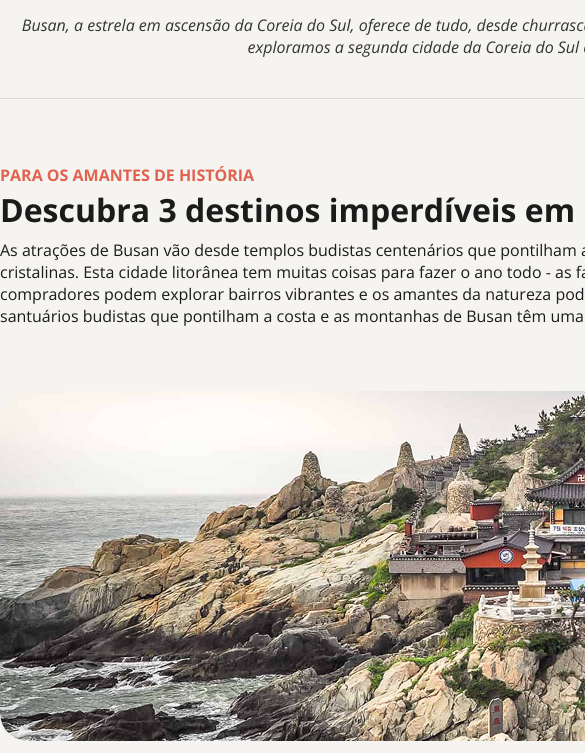
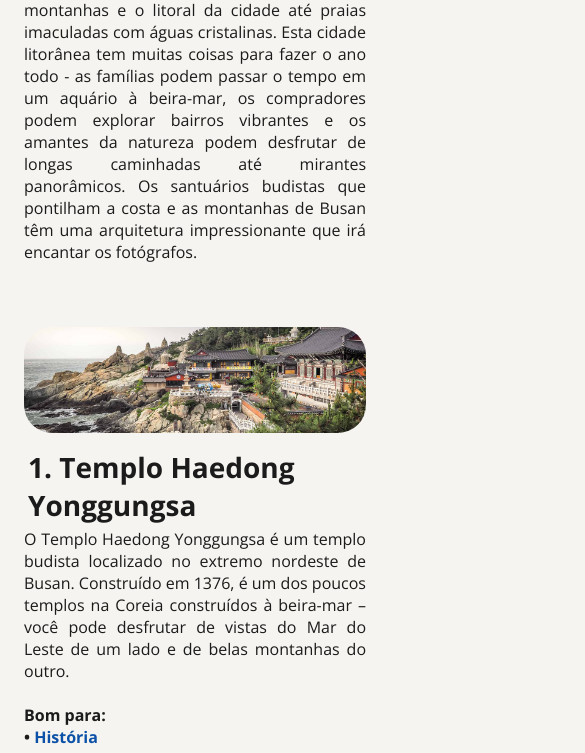
Before and after one commit to wedleypereira/locais-turisticos, a plain HTML site: page index.html in a window 390 px wide. Shown: the part 874-1627 px from the top of the page, 585 px wide, since content can reach past the window. Drawn offline with nearby package versions, Linux system fonts and the light colour scheme; a web font is replaced by a local one.

Commit message:
implementação da responsividade

```diff
--- a/index.html
+++ b/index.html
@@ -18,16 +18,17 @@
     />
   </head>
   <body>
-    <main id="page">
+    <div id="container">
+      <main>
         <section id="introduction">
           <p class="headline">Sua próxima viagem:</p>
           <h1>Conheça Busan</h1>
           <img src="./assets/img-busan.jpg" alt="Imagem da cidade de Busan" />
           <p class="legenda">
-          Busan, a estrela em ascensão da Coreia do Sul, oferece de tudo, desde
-          churrascarias de primeira linha até tradicionais barracas de comida de
-          rua. Aqui, exploramos a segunda cidade da Coreia do Sul e descobrimos
-          as suas ofertas culinárias.
+            Busan, a estrela em ascensão da Coreia do Sul, oferece de tudo,
+            desde churrascarias de primeira linha até tradicionais barracas de
+            comida de rua. Aqui, exploramos a segunda cidade da Coreia do Sul e
+            descobrimos as suas ofertas culinárias.
           </p>
         </section>
 
@@ -40,13 +41,13 @@
             <p>
               As atrações de Busan vão desde templos budistas centenários que
               pontilham as montanhas e o litoral da cidade até praias imaculadas
-            com águas cristalinas. Esta cidade litorânea tem muitas coisas para
-            fazer o ano todo - as famílias podem passar o tempo em um aquário à
-            beira-mar, os compradores podem explorar bairros vibrantes e os
-            amantes da natureza podem desfrutar de longas caminhadas até
-            mirantes panorâmicos. Os santuários budistas que pontilham a costa e
-            as montanhas de Busan têm uma arquitetura impressionante que irá
-            encantar os fotógrafos.
+              com águas cristalinas. Esta cidade litorânea tem muitas coisas
+              para fazer o ano todo - as famílias podem passar o tempo em um
+              aquário à beira-mar, os compradores podem explorar bairros
+              vibrantes e os amantes da natureza podem desfrutar de longas
+              caminhadas até mirantes panorâmicos. Os santuários budistas que
+              pontilham a costa e as montanhas de Busan têm uma arquitetura
+              impressionante que irá encantar os fotógrafos.
             </p>
           </div>
 
@@ -57,8 +58,8 @@
               <p>
                 O Templo Haedong Yonggungsa é um templo budista localizado no
                 extremo nordeste de Busan. Construído em 1376, é um dos poucos
-              templos na Coreia construídos à beira-mar – você pode desfrutar de
-              vistas do Mar do Leste de um lado e de belas montanhas do
+                templos na Coreia construídos à beira-mar – você pode desfrutar
+                de vistas do Mar do Leste de um lado e de belas montanhas do
                 outro.<br /><br />
                 <strong
                   >Bom para:<br />
@@ -72,9 +73,10 @@
               <h3>2. Templo Beomeo-sa</h3>
               <p>
                 O Templo Beomeo-sa é um dos maiores santuários da Coreia do Sul.
-              Ele está localizado no alto da borda leste da montanha Geumjeongsa
-              e fica distante da agitação da cidade. O Daeungjeon Hall do templo
-              é um exemplo bem preservado da arquitetura da Dinastia Joseon.<br /><br />
+                Ele está localizado no alto da borda leste da montanha
+                Geumjeongsa e fica distante da agitação da cidade. O Daeungjeon
+                Hall do templo é um exemplo bem preservado da arquitetura da
+                Dinastia Joseon.<br /><br />
                 <strong
                   >Bom para:<br />
                   • <span style="color: #0c51a7">História</span></strong
@@ -108,10 +110,10 @@
         <section id="final-description">
           <p>
             As melhores coisas para fazer em Busan mostram a reputação da cidade
-          como um importante porto marítimo na Ásia. Frequentemente vista como a
-          essência da Coreia do Sul, você experimentará uma atmosfera única em
-          termos de diversidade étnica e cultural, já que a cidade recebe um
-          público cosmopolita o ano todo.
+            como um importante porto marítimo na Ásia. Frequentemente vista como
+            a essência da Coreia do Sul, você experimentará uma atmosfera única
+            em termos de diversidade étnica e cultural, já que a cidade recebe
+            um público cosmopolita o ano todo.
           </p>
         </section>
       </main>
@@ -121,5 +123,6 @@
         <img src="./assets/heart.svg" alt="Ícone de coração" />
         <span>por WEDLEY</span>
       </footer>
+    </div>
   </body>
 </html>
--- a/style.css
+++ b/style.css
@@ -1,7 +1,6 @@
 * {
   margin: 0;
   padding: 0;
-  box-sizing: border-box;
 }
 
 :root {
@@ -10,12 +9,22 @@
 }
 
 body {
+  box-sizing: border-box;
   background-color: #f5f4f0;
 }
 
+p {
+  text-align: justify;
+}
+
+#container {
+  width: min(1120px, calc(100% - 48px));
+  margin: 80px auto 48px;
+}
+
 main {
-  width: 1120px;
-  margin: 80px auto 65px;
+  width: 100%;
+  margin-bottom: 65px;
 }
 
 .headline {
@@ -28,11 +37,12 @@ main {
 
 h1 {
   margin: 8px 0 40px;
-  font-size: 36px;
+  font-size: 2.25rem;
 }
 
 img {
   border-radius: 28px;
+  width: 100%;
 }
 
 .legenda {
@@ -56,7 +66,7 @@ img {
 }
 
 h2 {
-  font-size: 32px;
+  font-size: 2rem;
 }
 
 #title-list h2 {
@@ -72,21 +82,30 @@ ul {
 }
 
 li h3 {
-  font-size: 28px;
+  font-size: 1.75rem;
   margin: 10px 0 4px;
   padding-left: 4px;
 }
 
-#final-description {
+#final-description p {
   text-align: center;
   margin-top: 40px;
 }
 
 footer {
+  width: 100%;
   font-family: "Alice", serif;
   display: flex;
   justify-content: center;
   align-items: center;
   gap: 4px;
-  margin-bottom: 48px;
+  margin: 0 auto 48px;
 }
+
+footer span {
+  text-wrap: nowrap;
+}
+
+footer img {
+  width: 1rem;
+}
```
Lines whose indentation alone changed are shown as unchanged.
